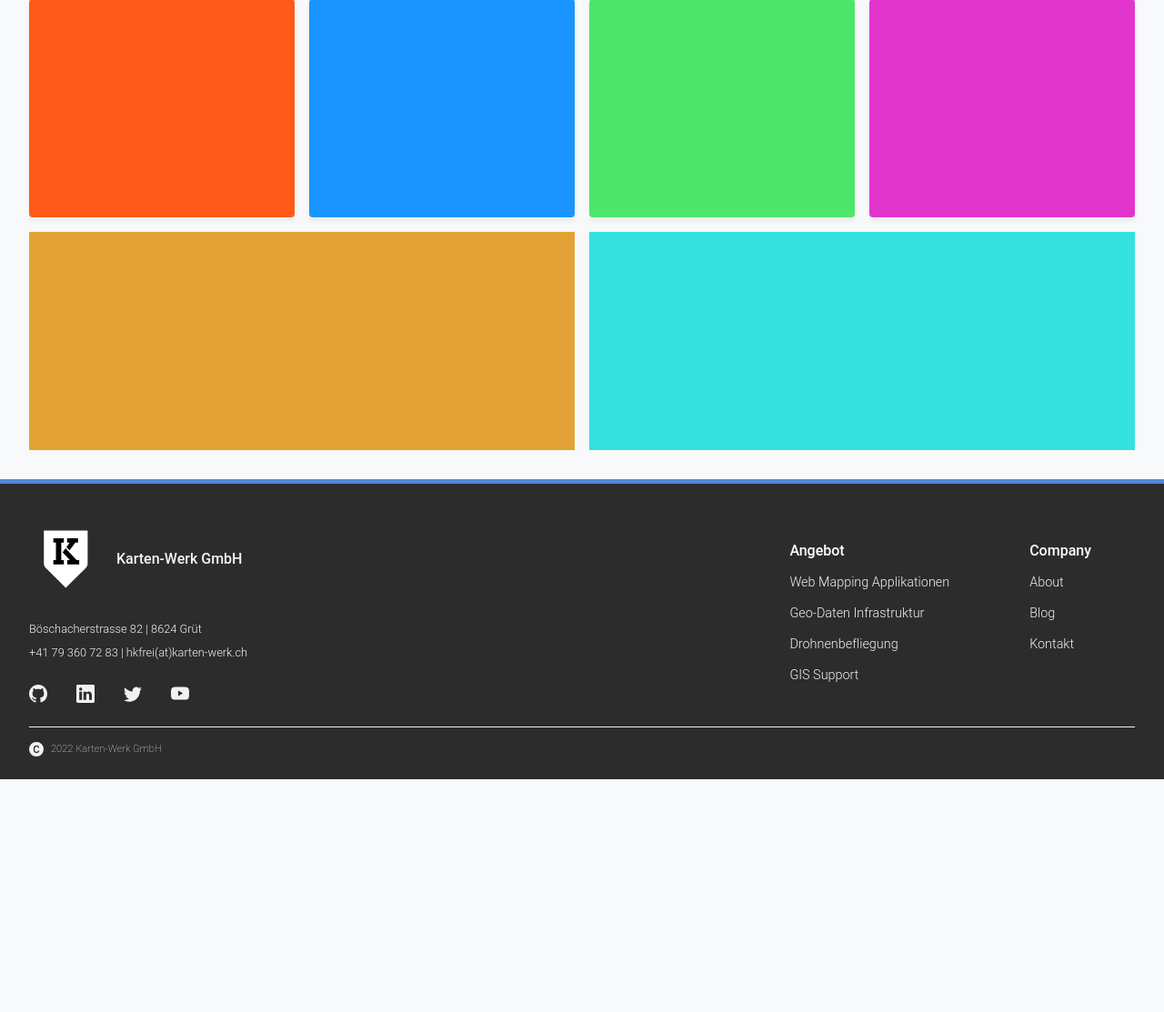
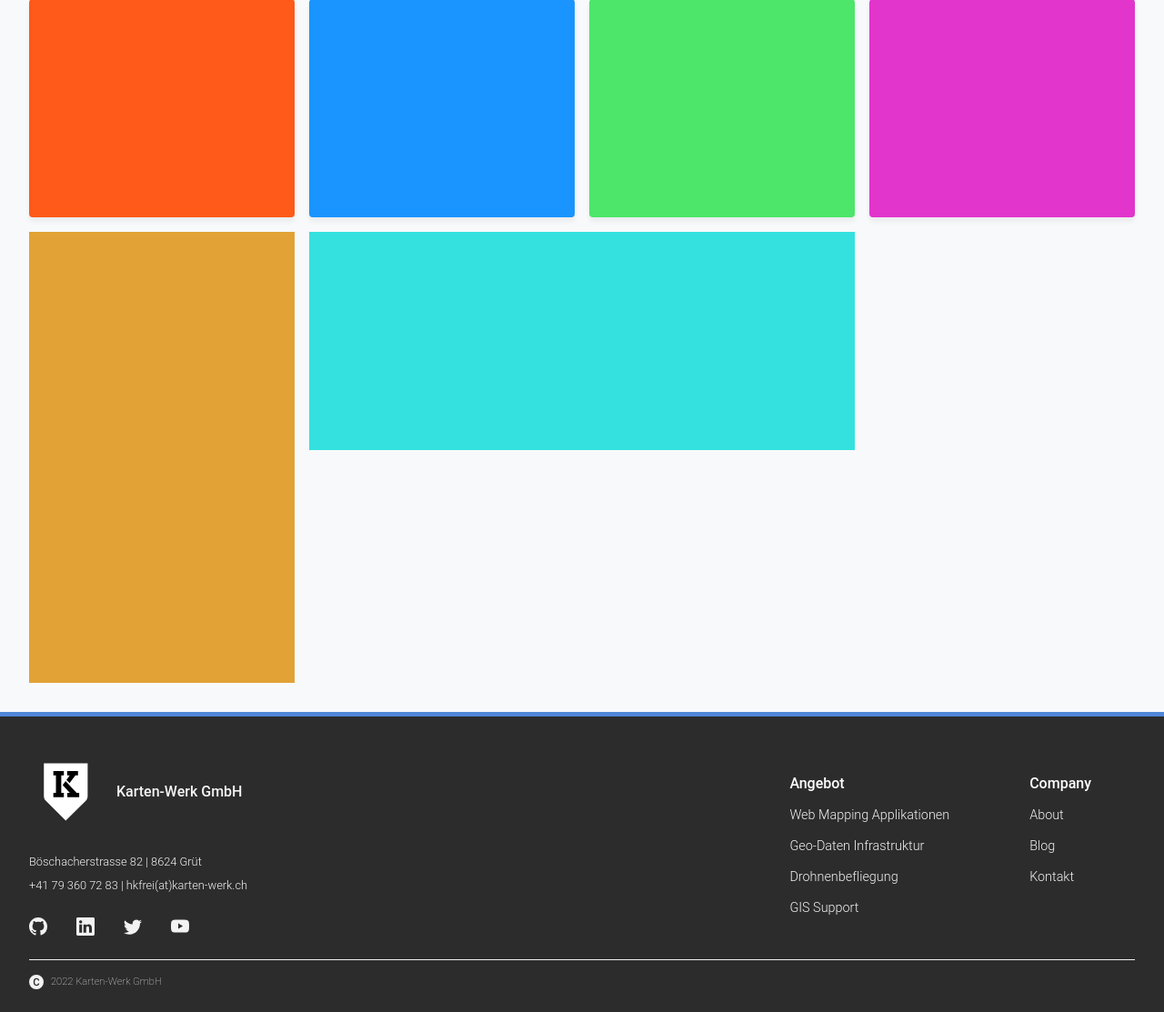
Before and after one commit to hkfrei/multimedia-werk, a Django app: page /ueber-uns in a window 1280 px wide. Shown: the part 2004-3117 px from the top of the page at 91% size. Before the commit the page ends 2861 px from the top, so only its background shows below. Run offline with Django 4.2, Linux system fonts and the light colour scheme.

Commit message:
style: used card tall-class

```diff
--- a/kartenwerk/templates/kartenwerk/about.html
+++ b/kartenwerk/templates/kartenwerk/about.html
@@ -59,7 +59,7 @@
   <div class="card" style="background-image: url({% static 'kartenwerk/img/about_foto2-vert.jpg' %});"></div>
   <div class="card" style="background-image: url({% static 'kartenwerk/img/about_foto3-vert.jpg' %});"></div>
   <div class="card" style="background-image: url({% static 'kartenwerk/img/about_foto4-quad.jpg' %});"></div>
-  <div class="card-wide" style="background-image: url({% static 'kartenwerk/img/about_foto5-tall.jpg' %});"></div>
+  <div class="card-tall" style="background-image: url({% static 'kartenwerk/img/about_foto5-tall.jpg' %});"></div>
   <div class="card-wide" style="background-image: url({% static 'kartenwerk/img/about_foto6-wide.jpg' %});"></div>
 </figure>
   </section>
```
